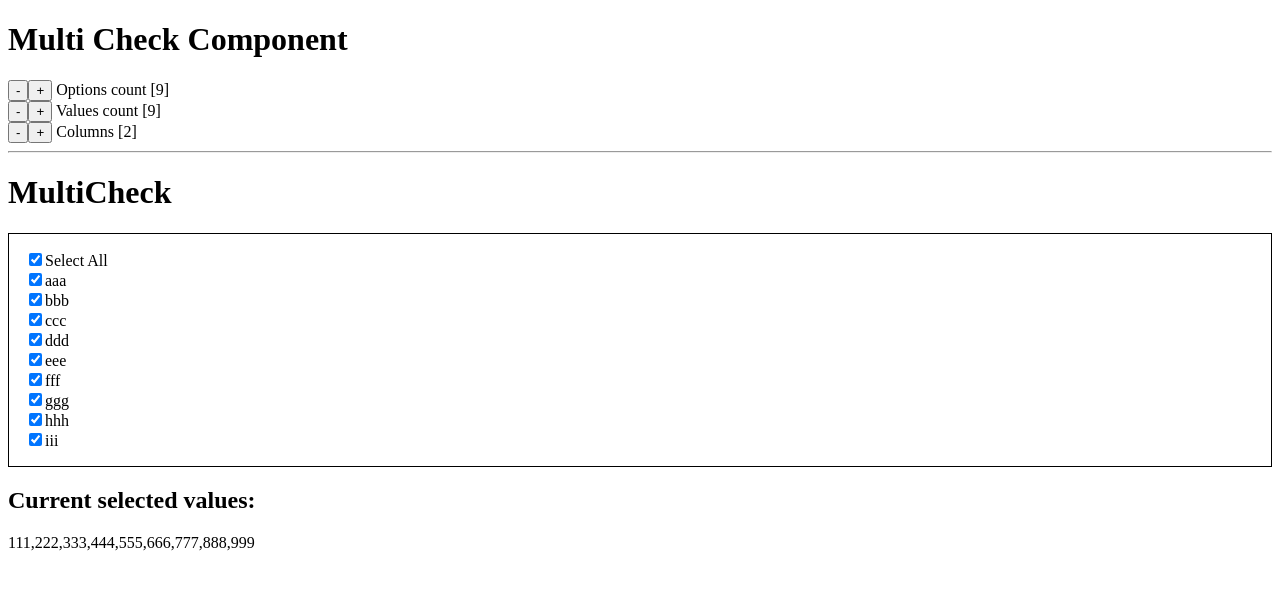
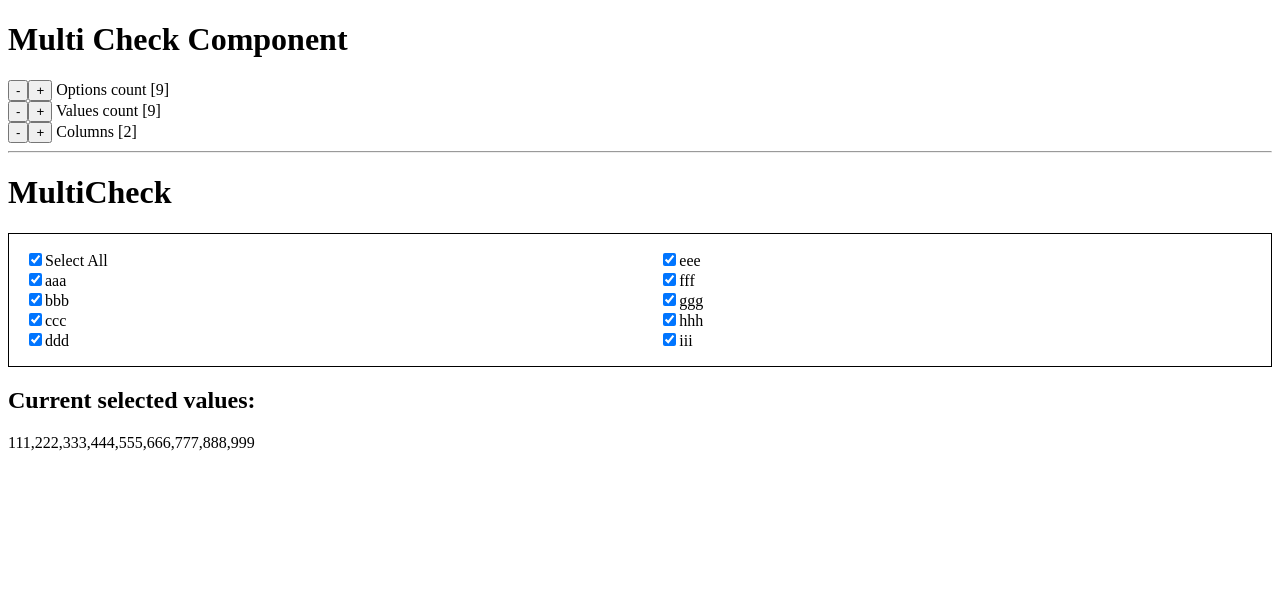
Before and after one commit to skyflyhighly/react-slasify-multicheck, a React app: page / in a window 1280 px wide. Shown: the top 590 px of the page. Built offline with nearby package versions, Linux system fonts and the light colour scheme; the HTML template or start-up script is replaced by a standard one.

Commit message:
feat(multicheck): [stephenflores] - Add columns function to MultiCheckbox component

```diff
--- a/src/MultiCheck/MultiCheck.tsx
+++ b/src/MultiCheck/MultiCheck.tsx
@@ -4,6 +4,8 @@ import React, { useEffect, useState, useMemo } from "react";
 import { FC } from "react";
 
 import { Checkbox } from "../components/Checkbox";
+
+import { arrangeArrayByColumns } from "../utils";
 
 export type Option = {
   label: string;
@@ -66,8 +68,8 @@ export const MultiCheck: FC<Props> = ({
       },
       ...filteredList,
     ];
-    return stepList;
-  }, [internalValues, options]);
+    return arrangeArrayByColumns(stepList, columns);
+  }, [internalValues, options, columns]);
 
   useEffect(() => {
     setInternalValues(values || []);
@@ -90,7 +92,12 @@ export const MultiCheck: FC<Props> = ({
   return (
     <div>
       {label && <h1>{label}</h1>}
-      <ul className="MultiCheck">
+      <ul
+        className="MultiCheck"
+        style={{
+          gridTemplateColumns: "auto ".repeat(columns).trim(),
+        }}
+      >
         {stepList?.map((item) => (
           <li key={item.value}>
             <Checkbox
--- /dev/null
+++ b/src/utils/index.ts
@@ -0,0 +1,27 @@
+// Sort Arrays by Columns
+export const arrangeArrayByColumns = <T>(
+  options: T[],
+  columns: number
+): T[] => {
+  let n = options.length;
+  let base = Math.floor(n / columns);
+  let extra = n % columns;
+
+  let result = [];
+
+  for (let i = 0; i < base; i++) {
+    let addColumnsCount = 0;
+    for (let j = 0; j < columns; j++) {
+      if (j > 0) addColumnsCount += j <= extra ? base + 1 : base;
+      result.push(options[i + addColumnsCount]);
+    }
+  }
+
+  for (let i = 0; i < extra; i++) {
+    let addColumnsCount = 0;
+    if (i > 0) addColumnsCount += i <= extra ? base + 1 : base;
+    result.push(options[base + addColumnsCount]);
+  }
+
+  return result;
+};
```
